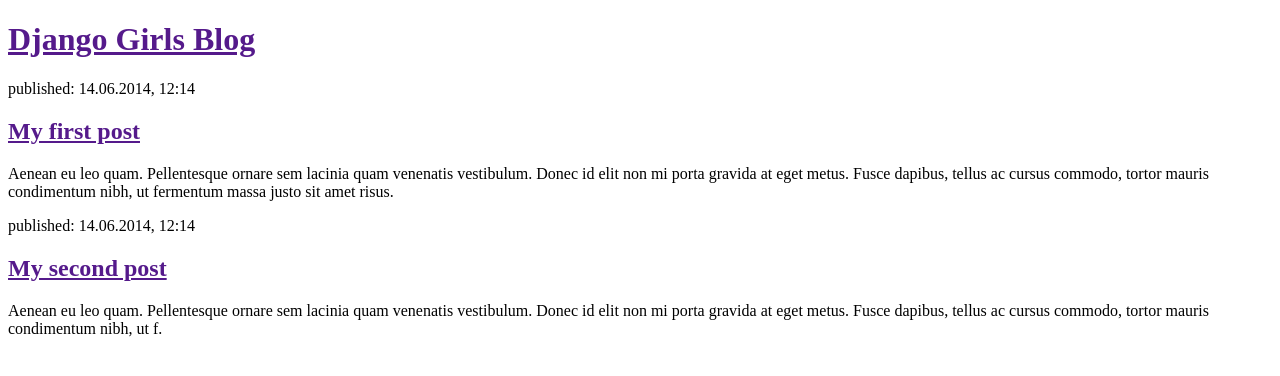
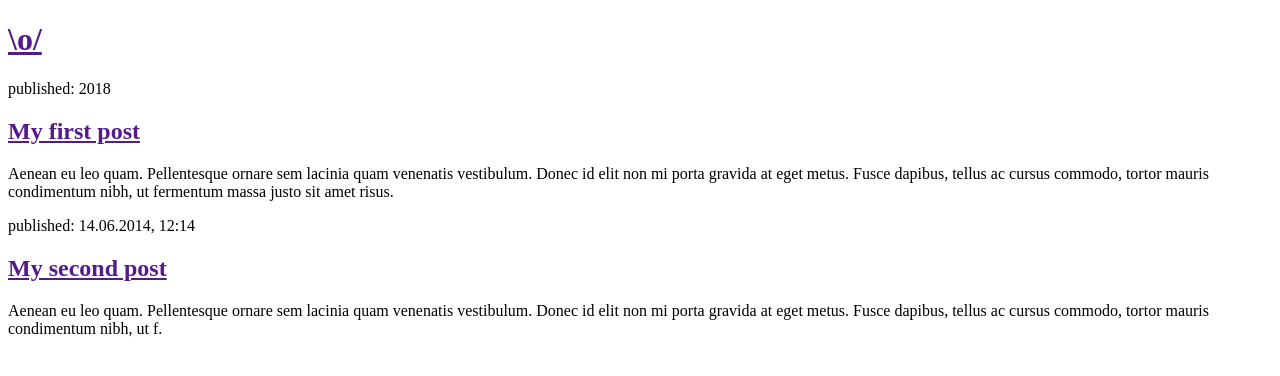
Before and after one commit to EduardaGoulart/djangogirlstuto, a Django app: page / in a window 1280 px wide. Shown: the top 376 px of the page. Run offline with Django 3.2, Linux system fonts and the light colour scheme.

Commit message:
change html

```diff
--- a/blog/templates/blog/post_list.html
+++ b/blog/templates/blog/post_list.html
@@ -1,15 +1,15 @@
 <!DOCTYPE html>
 <html lang="pt-br">
     <head>
-        <title>Django Girls blog</title>
+        <title>First blog</title>
     </head>
     <body>
         <div>
-            <h1><a href="">Django Girls Blog</a></h1>
+            <h1><a href="">\o/</a></h1>
         </div>
 
         <div>
-            <p>published: 14.06.2014, 12:14</p>
+            <p>published: 2018</p>
             <h2><a href="">My first post</a></h2>
             <p>Aenean eu leo quam. Pellentesque ornare sem lacinia quam venenatis vestibulum. Donec id elit non mi porta gravida at eget metus. Fusce dapibus, tellus ac cursus commodo, tortor mauris condimentum nibh, ut fermentum massa justo sit amet risus.</p>
         </div>
```
